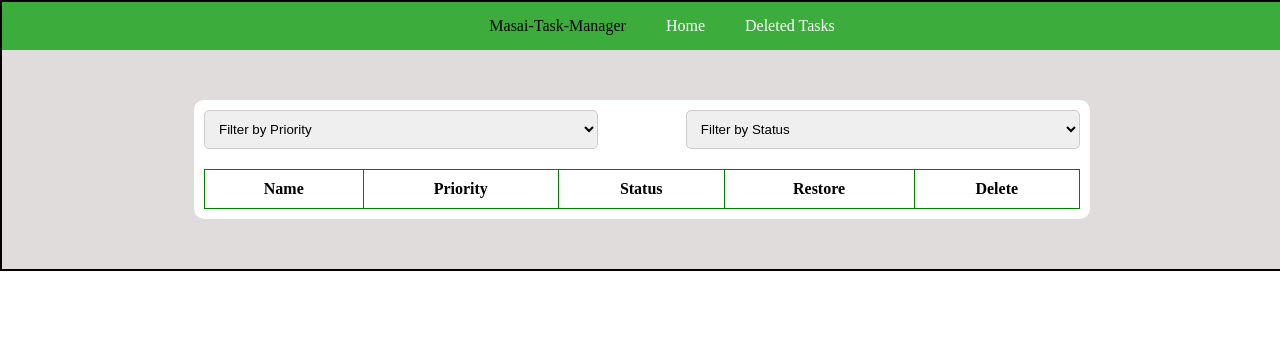
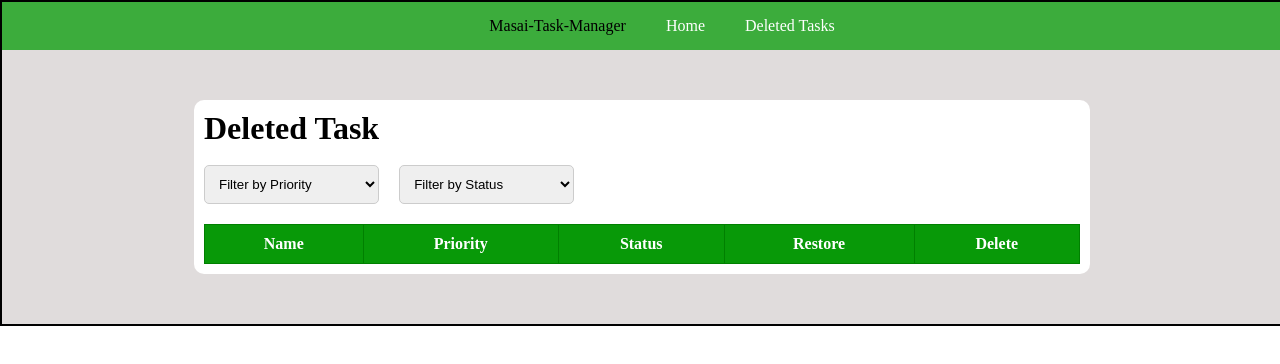
Before and after one commit to SangeetaSharma73/Evaluation-HCJ1, a plain HTML site: page deletedTask.html in a window 1280 px wide. Drawn offline with Linux system fonts and the light colour scheme; files whose address does not match are found by name.

Commit message:
done changes

```diff
--- a/deletedTask.css
+++ b/deletedTask.css
@@ -40,12 +40,12 @@ a {
 
 .filter {
     display: flex;
-    justify-content: space-between;
+    gap: 20px;
     margin-bottom: 20px;
 }
 
 .filter select {
-    width: 45%;
+    width: 20%;
     padding: 10px;
     border-radius: 5px;
     border: 1px solid #ccc;
@@ -61,7 +61,12 @@ a {
     padding: 10px;
     text-align: center;
 }
+#deletedTaskTable th
+{
+    background-color: rgb(8, 153, 8);
+    color: white;
 
+}
 .priority-low {
     color: rgb(0, 128, 0);
 }
--- a/deletedTask.html
+++ b/deletedTask.html
@@ -13,7 +13,10 @@
             <li><a href="index.html">Home</a></li>
             <li><a href="deletedTask.html">Deleted Tasks</a></li>
         </div>
+
         <div class="box">
+            <h1>Deleted Task</h1>
+            <br>
             <div class="filter">
                 <select id="filterPriority">
                     <option value="">Filter by Priority</option>
--- a/deletedTask.js
+++ b/deletedTask.js
@@ -71,6 +71,13 @@ document.addEventListener('DOMContentLoaded', () => {
         renderDeletedTasks(filteredTasks);
     };
 
+    deleteButton.addEventListener('click', () => {
+    deletedTasks.splice(index, 1);
+    localStorage.setItem('deletedTasks', JSON.stringify(deletedTasks));
+    renderDeletedTasks(deletedTasks);
+});
+
+
     filterPrioritySelect.addEventListener('change', filterTasks);
     filterStatusSelect.addEventListener('change', filterTasks);
 
--- a/index.js
+++ b/index.js
@@ -71,5 +71,6 @@ document.addEventListener('DOMContentLoaded', () => {
         renderTasks(tasks);
     });
 
+
     renderTasks(tasks);
 });
--- a/style.css
+++ b/style.css
@@ -17,11 +17,12 @@
 
 a {
     color: white;
+    text-decoration: none;
 }
 
 #main {
     width: 100%;
-    height: 100%;
+    height: 600px;
     background-color: rgb(224, 220, 220);
     border: 2px solid black;
 }
```
